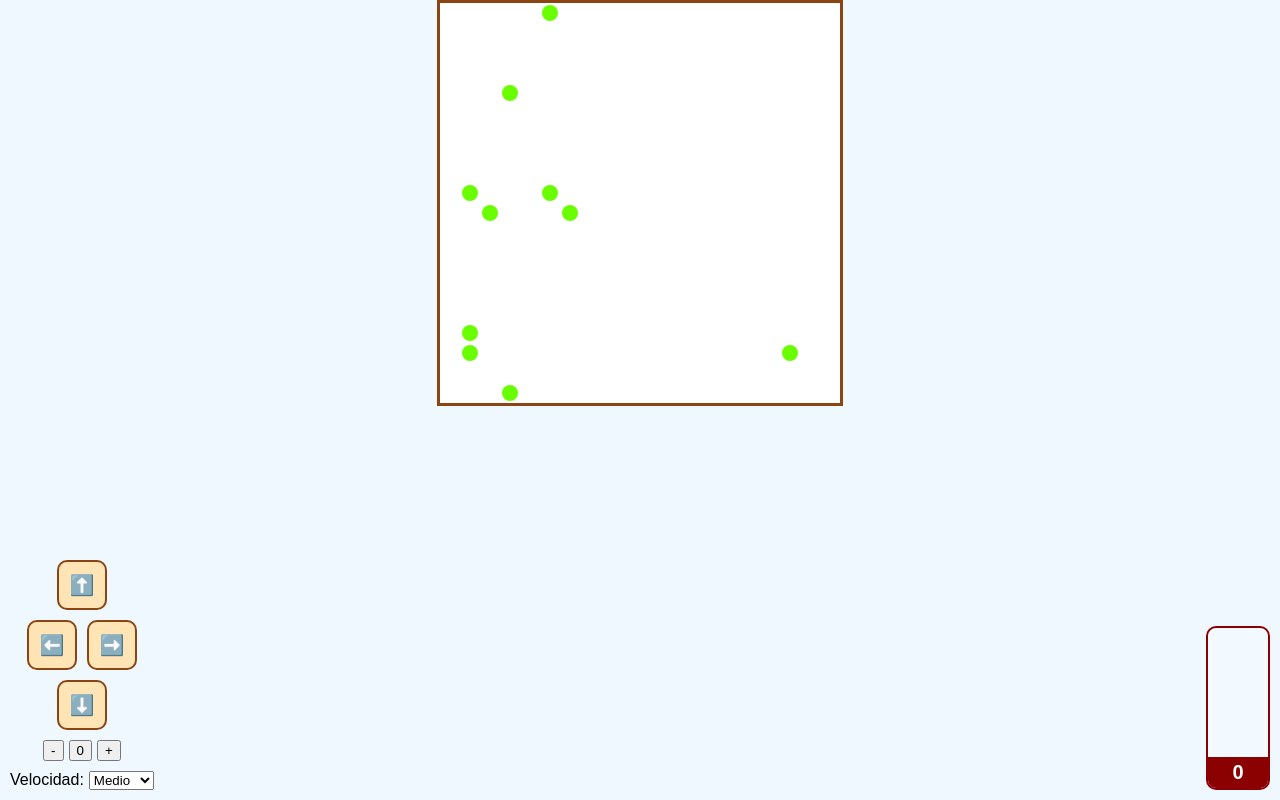
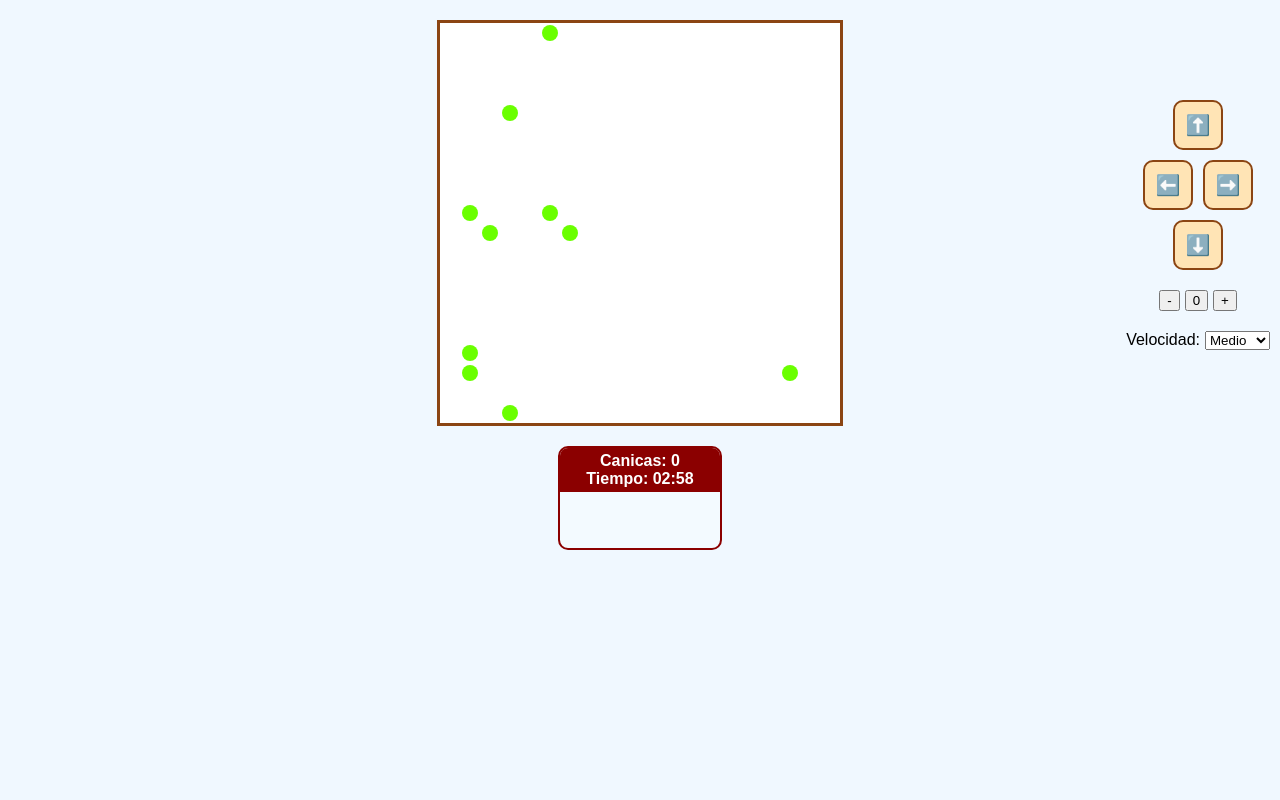
Before and after one commit to josewhite72-beep/Capibara-Snake, a plain HTML site: page index.html in a window 1280 px wide. Both pictures are taken after a click on the button "🎮 Iniciar Juego". Drawn offline with Linux system fonts and the light colour scheme.

Commit message:
Add files via upload

```diff
--- a/index.html
+++ b/index.html
@@ -10,12 +10,14 @@
       font-family: sans-serif;
       background-color: #f0f8ff;
       overflow: hidden;
+      display: flex;
+      flex-direction: column;
+      align-items: center;
     }
     canvas {
-      display: block;
-      margin: auto;
       background-color: #fff;
       border: 3px solid #8b4513;
+      margin-top: 20px;
     }
     #startScreen {
       position: absolute;
@@ -42,8 +44,8 @@
     }
     #controls {
       position: absolute;
-      bottom: 10px;
-      left: 10px;
+      top: 100px;
+      right: 10px;
       display: flex;
       flex-direction: column;
       gap: 10px;
@@ -65,23 +67,24 @@
       display: flex;
       gap: 5px;
       justify-content: center;
+      margin-top: 10px;
     }
     #bullymeterContainer {
-      position: absolute;
-      bottom: 10px;
-      right: 10px;
-      width: 60px;
-      height: 160px;
+      position: relative;
+      margin: 20px auto 0 auto;
+      width: 160px;
+      height: 100px;
       border: 2px solid #8b0000;
       background-color: rgba(255,255,255,0.2);
       border-radius: 10px;
       overflow: hidden;
       display: flex;
-      flex-direction: column-reverse;
+      flex-direction: column;
       align-items: center;
+      justify-content: center;
     }
     #bullymeterCount {
-      font-size: 20px;
+      font-size: 16px;
       font-weight: bold;
       color: #fff;
       background-color: #8b0000;
@@ -92,9 +95,10 @@
     #bullymeterFill {
       flex-grow: 1;
       display: flex;
-      flex-direction: column-reverse;
+      flex-direction: row;
+      flex-wrap: wrap;
+      justify-content: center;
       align-items: center;
-      justify-content: flex-start;
       padding: 5px;
     }
     #bullyName {
@@ -148,7 +152,10 @@
 </div>
 
 <div id="bullymeterContainer">
-  <div id="bullymeterCount">0</div>
+  <div id="bullymeterCount">
+    <div>Canicas: <span id="canicasContador">0</span></div>
+    <div>Tiempo: <span id="timer">03:00</span></div>
+  </div>
   <div id="bullymeterFill"></div>
 </div>
 
@@ -167,7 +174,6 @@ let canicas = [];
 let obstacles = [];
 let score = 0;
 let gameOver = false;
-let blink = true;
 let hue = 0;
 let bullyNames = ["Bully-blast", "Bully-word", "Bully-byte", "Bullyshade", "Bully-fear", "Bullymaster"];
 let bullyNameDiv = document.getElementById("bullyName");
@@ -175,13 +181,22 @@ let gameSpeed = 150;
 let timer = 180;
 let bullymeterCount = 0;
 
+function updateTimerDisplay() {
+  const minutes = Math.floor(timer / 60);
+  const seconds = timer % 60;
+  document.getElementById("timer").textContent =
+    `${minutes.toString().padStart(2, '0')}:${seconds.toString().padStart(2, '0')}`;
+}
+
 function startGame() {
   document.getElementById("startScreen").style.display = "none";
   document.getElementById("backgroundMusic").play();
   resetGame();
   gameLoop();
+  updateTimerDisplay();
   setInterval(() => {
     timer--;
+    updateTimerDisplay();
     if (timer <= 0) {
       alert("⏳ ¡Tiempo terminado!");
       resetGame();
@@ -235,16 +250,18 @@ function resetGame() {
   direction = {x: 0, y: 0};
   score = 0;
   bullymeterCount = 0;
-  document.getElementById("bullymeterCount").textContent = "0";
+  document.getElementById("canicasContador").textContent = "0";
   document.getElementById("bullymeterFill").innerHTML = "";
   spawnCanicas();
   spawnObstacles();
   gameOver = false;
+  timer = 180;
+  updateTimerDisplay();
 }
 
 function agregarCanicaAlBullymetro() {
   const fill = document.getElementById("bullymeterFill");
-  const count = document.getElementById("bullymeterCount");
+  const count = document.getElementById("canicasContador");
 
   const canica = document.createElement("div");
   canica.style.width = "20px";
@@ -268,12 +285,10 @@ function agregarCanicaAlBullymetro() {
 function draw() {
   ctx.clearRect(0, 0, canvas.width, canvas.height);
 
-  // Capibara
   let img = new Image();
   img.src = "capibara_sprite.png";
   ctx.drawImage(img, capibara[0].x, capibara[0].y, 20, 20);
 
-  // Canicas
   hue += 5;
   canicas.forEach(c => {
     ctx.fillStyle = `hsl(${hue % 360}, 100%, 50%)`;
@@ -282,7 +297,6 @@ function draw() {
     ctx.fill();
   });
 
-  // Obstáculos
   obstacles.forEach((o, i) => {
     let bullyImg = new Image();
     bullyImg.src = o.sprite;
@@ -329,10 +343,6 @@ function update() {
 
   capibara.unshift(head);
   capibara.pop();
-
-  if (score >= 6) {
-    // Victory logic already handled via Bullymetro
-  }
 }
 
 function moveObstacles() {
@@ -350,6 +360,13 @@ function gameLoop() {
   moveObstacles();
   setTimeout(gameLoop, gameSpeed);
 }
+
+document.addEventListener("keydown", function (e) {
+  if (e.key === "ArrowUp") setDirection(0, -1);
+  if (e.key === "ArrowDown") setDirection(0, 1);
+  if (e.key === "ArrowLeft") setDirection(-1, 0);
+  if (e.key === "ArrowRight") setDirection(1, 0);
+});
 </script>
 </body>
 </html>
```
